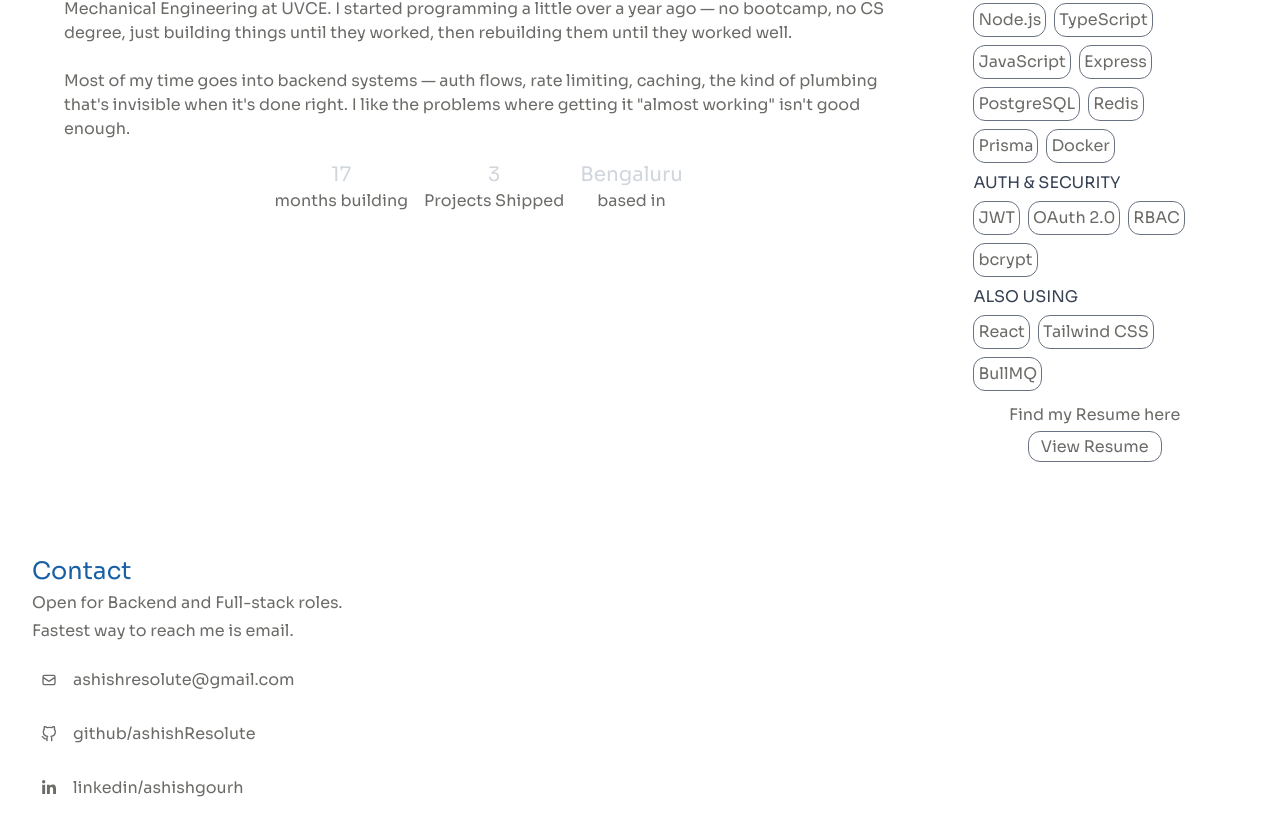
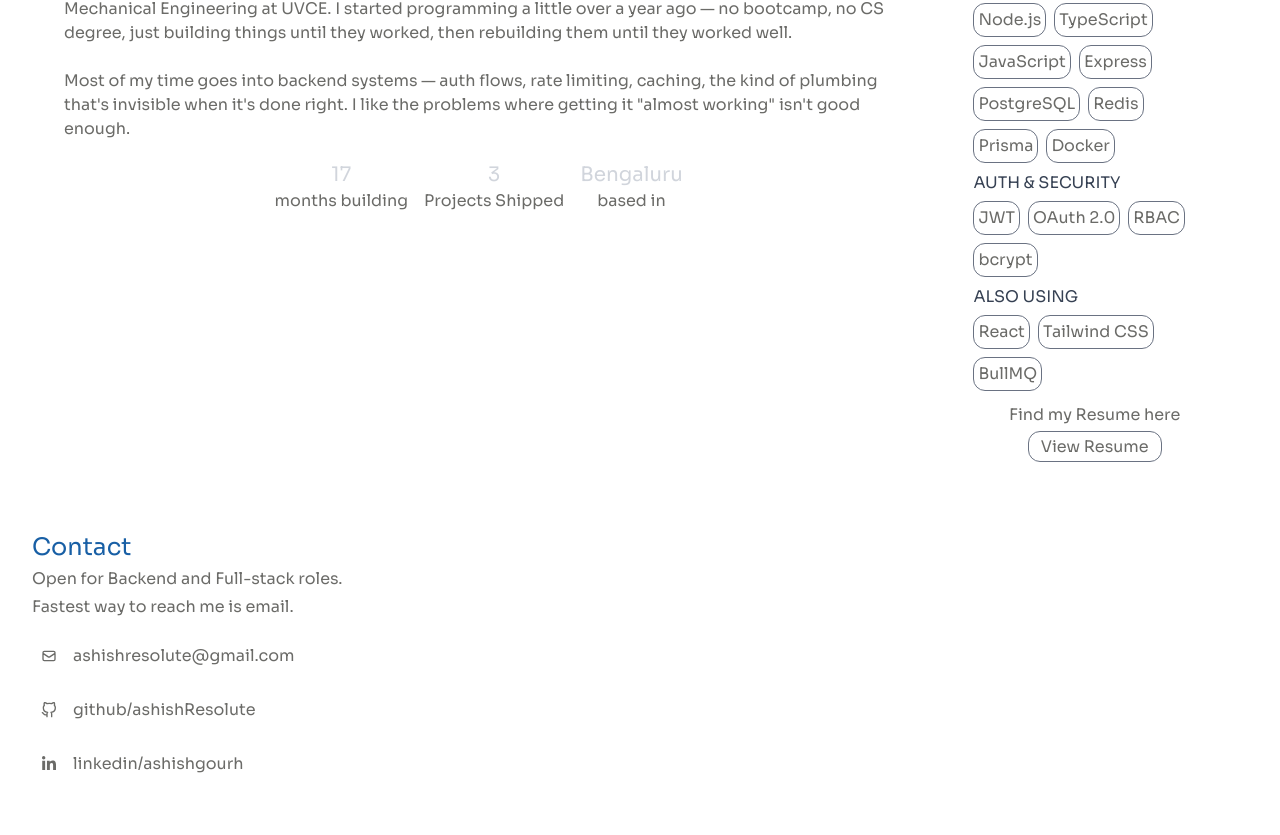
Before and after one commit to AshishResolute/portfolio, a React app: page / in a window 1280 px wide. Shown: the part 1245-2080 px from the top of the page. Built offline with nearby package versions, Linux system fonts and the light colour scheme; the HTML template or start-up script is replaced by a standard one.

Commit message:
Removed extra padding as it created more space between resume button and contact section

```diff
--- a/src/components/About.jsx
+++ b/src/components/About.jsx
@@ -2,7 +2,7 @@ import {aboutMeData,skills} from '../data/projects.data.js'
 
 export const  AboutSection = ()=>{
     return(
-        <div className="p-8 text-[#6b6b68] space-y-8" id="about">
+        <div className="p-8 pb-4 text-[#6b6b68] space-y-8" id="about">
             <AboutSectionHeader/>
             <div className='flex flex-col md:flex-row md: gap-4 justify-around'>
             <AboutSectionContent/>
--- a/src/components/Contact.jsx
+++ b/src/components/Contact.jsx
@@ -5,7 +5,7 @@ import { contactDetails } from "../data/projects.data.js";
 
 export const Contact = () => {
   return (
-    <div className=" text-[#6b6b68] space-y-4 p-8">
+    <div className=" text-[#6b6b68] space-y-4 p-8 pt-6">
       <ContactSrcDivHeader />
       <ContactInlineLinks />
     </div>
```
